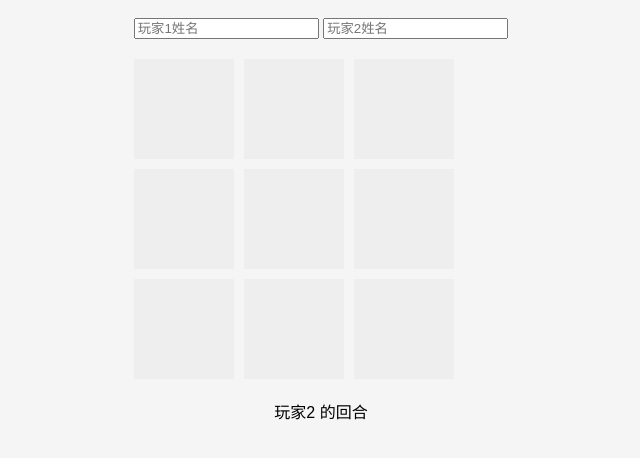
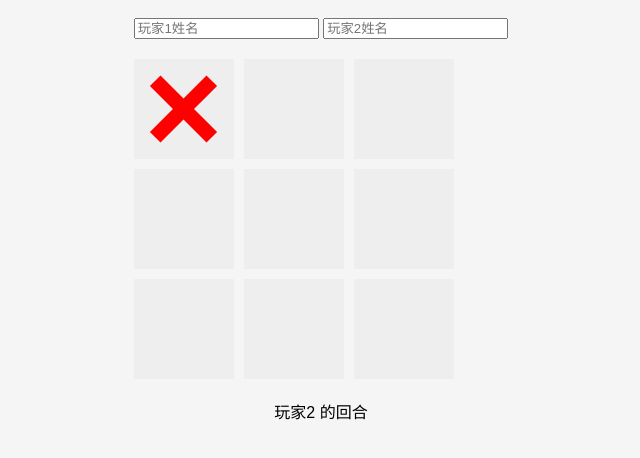
Before and after one commit to xzyl4303/Tic-Tac-Toe, a plain HTML site: page index.html in a window 1280 px wide. Both pictures are taken after a click on the element 502 px from the left and 332 px from the top of the page. Shown: the part 224-682 px from the top of the page, without its empty margins (319-959 px from the left). Drawn offline with Linux system fonts and the light colour scheme.

Commit message:
Update styles.css

```diff
--- a/styles.css
+++ b/styles.css
@@ -25,6 +25,7 @@ body {
 }
 
 .cell {
+    position: relative;
     display: flex;
     align-items: center;
     justify-content: center;
@@ -34,51 +35,43 @@ body {
     background-color: #eee;
     cursor: pointer;
     transition: background-color 0.3s ease;
-    position: relative;
-}
-
-.cell:hover {
-    background-color: #ddd;
 }
 
 .cross,
 .circle {
     position: absolute;
-    width: 0;
-    height: 0;
-    animation-duration: 0.5s;
-    animation-timing-function: ease;
-    animation-fill-mode: forwards;
+    width: 80px;
+    height: 80px;
+    display: flex;
+    align-items: center;
+    justify-content: center;
 }
 
-.cross {
-    animation-name: drawX;
+.cross::before,
+.cross::after,
+.circle::before {
+    content: '';
+    position: absolute;
+    width: 15px;
+    height: 80px;
+    background-color: red;
 }
 
-.circle {
-    animation-name: drawO;
+.cross::before {
+    transform: rotate(45deg);
 }
 
-@keyframes drawX {
-    0% {
-        width: 0;
-        height: 0;
-    }
-    100% {
-        width: 80px;
-        height: 80px;
-    }
+.cross::after {
+    transform: rotate(-45deg);
 }
 
-@keyframes drawO {
-    0% {
-        width: 0;
-        height: 0;
-    }
-    100% {
-        width: 80px;
-        height: 80px;
-    }
+.circle::before {
+    border-radius: 50%;
+    background-color: green;
+}
+
+.cell:hover {
+    background-color: #ddd;
 }
 
 .overlay {
```
